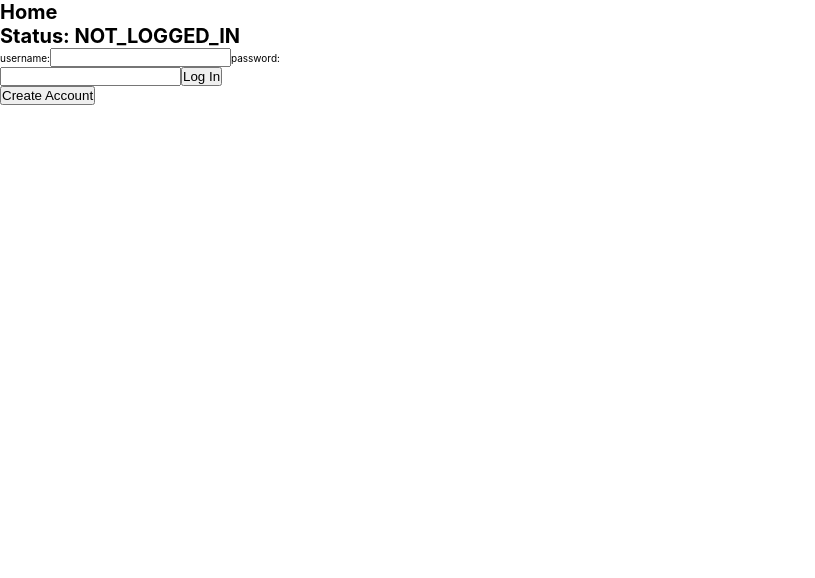
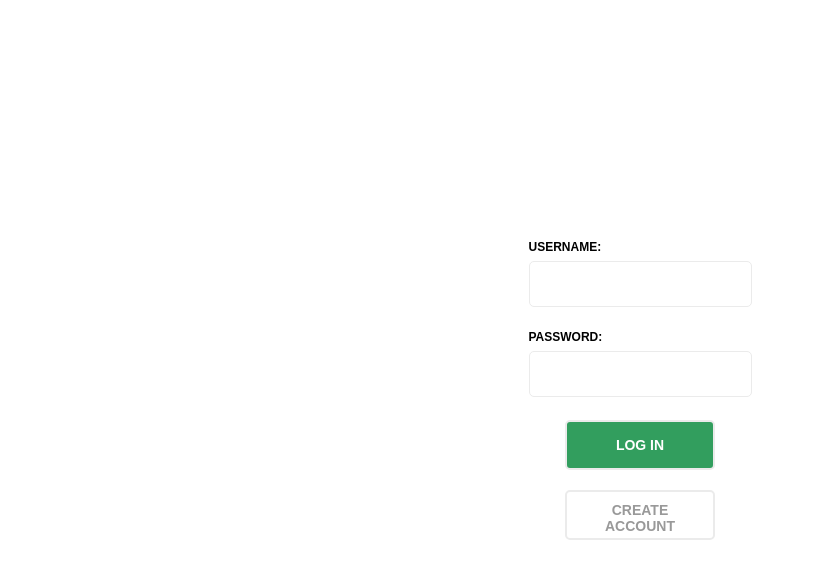
Before and after one commit to chimi-aku/store, a React (Create React App) app: page / in a window 1280 px wide. Shown: the top 578 px of the page, without its empty margins (0-815 px from the left). Built offline with nearby package versions, Linux system fonts and the light colour scheme.

Commit message:
style logiing, registration and strore form

```diff
--- a/public/index.html
+++ b/public/index.html
@@ -15,6 +15,7 @@
       user's mobile device or desktop. See https://developers.google.com/web/fundamentals/web-app-manifest/
     -->
     <link rel="manifest" href="%PUBLIC_URL%/manifest.json" />
+
     <!--
       Notice the use of %PUBLIC_URL% in the tags above.
       It will be replaced with the URL of the `public` folder during the build.
--- a/src/components/App.js
+++ b/src/components/App.js
@@ -7,6 +7,7 @@ import HomePage from './HomePage';
 import RegistrationPage from './RegistrationPage';
 import StorePage from './StorePage';
 import ChartPage from './ChartPage';
+import MyBooksPage from './myBooksPage';
 
 //import Book from '../elements/Book'
 
@@ -35,7 +36,8 @@ class App extends Component {
         // load
 
         if (
-            typeof localStorage !== 'undefined' &&
+
+            typeof localStorage !== 'undefined' && // eslint-disable-next-line
             localStorage.getItem('users') != 'undefined'
         ) {
             let users = JSON.parse(localStorage.getItem('users'));
@@ -185,6 +187,15 @@ class App extends Component {
                                 />
                             )}
                         />
+                        <Route
+                            exact
+                            path={'/mybooks'}
+                            render={(props) => (
+                                <MyBooksPage
+                                    {...props}
+                                />
+                            )}
+                        />
                     </Switch>
                 </HashRouter>
             </div>
--- a/src/components/BooksList.js
+++ b/src/components/BooksList.js
@@ -19,6 +19,7 @@ const BookList = (props) => {
                         );
 
                 })}
+
         </div>
     );
 };
--- a/src/components/HomePage.js
+++ b/src/components/HomePage.js
@@ -41,9 +41,7 @@ class HomePage extends Component {
 
     render() {
         return (
-            <div>
-                <h1>Home</h1>
-                <h1>Status: {this.props.loggedInStatus}</h1>
+            <div className="home_page">
                 <Logging handleSuccessfulLogin={this.handleSuccessfulLogin}/>
                 <NavLink to="/register">
                     <button className="button">
--- a/src/components/Logging.js
+++ b/src/components/Logging.js
@@ -1,17 +1,16 @@
 import React, { Component } from 'react';
 
 class Logging extends Component {
-    constructor(props){
+    constructor(props) {
         super(props);
 
         this.state = {
             username: '',
             password: '',
             bookChart: [],
-            money: props.money
+            money: props.money,
         };
     }
-
 
     handleChange = (e) => {
         this.setState({
@@ -19,32 +18,45 @@ class Logging extends Component {
         });
     };
 
-    handleSubmit = e => {
+    handleSubmit = (e) => {
         e.preventDefault();
-        const {username, password, bookChart, boughtBooks, money} = this.state;
-        this.props.handleSuccessfulLogin({username, password, bookChart, boughtBooks, money});
-
-    }
+        const {
+            username,
+            password,
+            bookChart,
+            boughtBooks,
+            money,
+        } = this.state;
+        this.props.handleSuccessfulLogin({
+            username,
+            password,
+            bookChart,
+            boughtBooks,
+            money,
+        });
+    };
 
     render() {
         return (
-            <div className="logging">
-                <form onSubmit={this.handleSubmit}>
+            <form className="form" onSubmit={this.handleSubmit}>
+                <div className="input">
                     <label for="username">username:</label>
                     <input
                         type="text"
                         name="username"
                         onChange={this.handleChange}
                     />
+                </div>
+                <div className="input">
                     <label for="password">password:</label>
                     <input
                         type="password"
                         name="password"
                         onChange={this.handleChange}
                     />
-                    <button type="submit">Log In</button>
-                </form>
-            </div>
+                </div>
+                <button className="button submit_button"  type="submit">Log In</button>
+            </form>
         );
     }
 }
--- a/src/components/Registration.js
+++ b/src/components/Registration.js
@@ -1,7 +1,7 @@
 import React, { Component } from 'react';
 
 class Registration extends Component {
-    constructor(props){
+    constructor(props) {
         super(props);
 
         this.state = {
@@ -10,10 +10,9 @@ class Registration extends Component {
             confirmPassword: '',
             bookChart: [],
             boughtBooks: [],
-            money: 100
+            money: 100,
         };
     }
-
 
     handleChange = (e) => {
         this.setState({
@@ -21,38 +20,57 @@ class Registration extends Component {
         });
     };
 
-    handleSubmit = e => {
+    handleSubmit = (e) => {
         e.preventDefault();
-        const {username, password, confirmPassword, bookChart, boughtBooks, money} = this.state;
-        this.props.handleSuccessfulRegistration({username, password, confirmPassword, bookChart, boughtBooks, money});
-
-    }
+        const {
+            username,
+            password,
+            confirmPassword,
+            bookChart,
+            boughtBooks,
+            money,
+        } = this.state;
+        this.props.handleSuccessfulRegistration({
+            username,
+            password,
+            confirmPassword,
+            bookChart,
+            boughtBooks,
+            money,
+        });
+    };
 
     render() {
         return (
-            <div className="registration">
-                <form onSubmit={this.handleSubmit}>
+            <form className="form registration_form" onSubmit={this.handleSubmit}>
+                <div className="input">
                     <label for="username">username:</label>
                     <input
                         type="text"
                         name="username"
                         onChange={this.handleChange}
                     />
+                </div>
+                <div className="input">
                     <label for="password">password:</label>
                     <input
                         type="password"
                         name="password"
                         onChange={this.handleChange}
                     />
+                </div>
+                <div className="input">
                     <label for="confirmPassword">confirm password:</label>
                     <input
                         type="password"
                         name="confirmPassword"
                         onChange={this.handleChange}
                     />
-                    <button type="submit">Register</button>
-                </form>
-            </div>
+                </div>
+                <button className="button submit_button" type="submit">
+                    Register
+                </button>
+            </form>
         );
     }
 }
--- a/src/components/RegistrationPage.js
+++ b/src/components/RegistrationPage.js
@@ -37,9 +37,7 @@ class RegistrationPage extends Component {
 
     render() {
         return (
-            <div>
-                <h1>Home</h1>
-                <h1>Status: {this.props.loggedInStatus}</h1>
+            <div className="registration_page">
                 <Registration handleSuccessfulRegistration={this.handleSuccessfulRegistration}/>
                 <NavLink to="/">
                     <button className="button">
@@ -52,3 +50,8 @@ class RegistrationPage extends Component {
 }
 
 export default RegistrationPage;
+
+/*
+                <h1>Home</h1>
+                <h1>Status: {this.props.loggedInStatus}</h1>
+*/
--- /dev/null
+++ b/src/components/myBooksPage.js
@@ -0,0 +1,12 @@
+import React from 'react'
+
+
+const myBooks = (props) => {
+    return (
+        <div className="myBooks_page">
+
+        </div>
+    );
+};
+
+export default myBooks;
--- a/src/styles/App.css
+++ b/src/styles/App.css
@@ -10,14 +10,219 @@ html {
 
 body {
     min-height: 100vh;
+
+    @import url('https://fonts.googleapis.com/css2?family=Poppins:wght@500;700&display=swap');
 }
 
 .App {
-  width: 34rem;
+    width: 36rem;
     min-height: 60rem;
+
+    position: absolute;
+    left: 50%;
+    top: 50%;
+    transform: translate(-50%, -50%);
 }
 
+/**************************************************************************/
+/* HOME PAGE*/
 
-.bookslist {
-  min-height: 30rem;
+.home_page {
+    width: 34rem;
+    height: 34rem;
+
+    display: flex;
+    flex-direction: column;
+    justify-content: center;
+    align-items: center;
+
+    position: absolute;
+    left: 50%;
+    top: 50%;
+    transform: translate(-50%, -50%);
+
+    background-color: #fff;
 }
+
+.form {
+    height: 25rem;
+    display: flex;
+    flex-direction: column;
+    justify-content: space-between;
+    align-items: center;
+}
+
+.input {
+    display: flex;
+    flex-direction: column;
+}
+
+.input label {
+    font-weight: bold;
+    font-size: 1.2rem;
+    text-transform: uppercase;
+    margin-bottom: 7px;
+    font-family: 'Poppins', sans-serif;
+}
+
+.input input {
+    box-sizing: border-box;
+    border: 1px solid #ebebeb;
+    padding: 14px 20px;
+    border-radius: 5px;
+    -moz-border-radius: 5px;
+    -webkit-border-radius: 5px;
+    -o-border-radius: 5px;
+    -ms-border-radius: 5px;
+    font-size: 14px;
+    font-family: 'Poppins', sans-serif;
+}
+
+.button {
+    width: 15rem;
+    height: 5rem;
+    margin-bottom: 2rem;
+    font-family: 'Poppins', sans-serif;
+    font-weight: bold;
+    font-size: 14px;
+    padding: 1rem;
+    border: none;
+    cursor: pointer;
+    text-transform: uppercase;
+    border-radius: 5px;
+    -moz-border-radius: 5px;
+    -webkit-border-radius: 5px;
+    -o-border-radius: 5px;
+    -ms-border-radius: 5px;
+    outline: none;
+
+    background: #fff;
+    color: #999;
+    border: 2px solid #ebebeb;
+}
+
+.submit_button {
+    background: #329e5e;
+    color: #fff;
+}
+
+.submit_button:hover {
+    background-color: #267747;
+}
+
+/**************************************************************************/
+/* REGISTRATION PAGE */
+
+.registration_page {
+    width: 34rem;
+    height: 50rem;
+
+    display: flex;
+    flex-direction: column;
+    justify-content: center;
+    align-items: center;
+
+    position: absolute;
+    left: 50%;
+    top: 50%;
+    transform: translate(-50%, -50%);
+
+    background-color: #fff;
+}
+
+.registration_form {
+    height: 35rem;
+}
+
+/**************************************************************************/
+/* Store Page */
+
+.store_page {
+    width: 36rem;
+    min-height: 64rem;
+
+    display: flex;
+    flex-direction: column;
+    justify-content: flex-start;
+    align-items: center;
+}
+
+.store_header {
+    width: 100%;
+    margin-bottom: 2rem;
+    margin-top: 2rem;
+    max-height: 6rem;
+
+    display: flex;
+    justify-content: space-around;
+    align-items: center;
+
+    font-size: 1.2rem;
+    font-family: 'Poppins', sans-serif;
+    text-transform: uppercase;
+}
+
+.money_box {
+    width: 10rem;
+
+    display: flex;
+    flex-direction: column;
+    align-items: center;
+    justify-content: space-between;
+
+    font-size: 1.6rem;
+    font-weight: bold;
+}
+
+.money_box p {
+    display: block;
+    padding: 0.2rem;
+}
+
+.chart_button {
+    width: 10rem;
+    height: 4rem;
+    margin: 0;
+    font-size: 1.2rem;
+}
+
+.search_section {
+    max-height: 5rem;
+    margin-bottom: 5rem;
+}
+
+.store_form {
+  display: flex;
+  justify-content: space-around;
+  align-items: center;
+}
+
+.searchBook_input {
+  box-sizing: border-box;
+  border: 1px solid #ebebeb;
+  padding: 14px 20px;
+  border-radius: 5px;
+  -moz-border-radius: 5px;
+  -webkit-border-radius: 5px;
+  -o-border-radius: 5px;
+  -ms-border-radius: 5px;
+  font-size: 14px;
+  font-family: 'Poppins', sans-serif;
+}
+
+.searchBook_button {
+  width: 10rem;
+  height: 5rem;
+  margin: 0;
+  font-size: 1.2rem;
+}
+
+.book_list {
+    width: 35rem;
+    max-height: 50rem;
+
+    display: flex;
+    flex-direction: column;
+
+
+}
```
Also changed, not shown: src/components/StorePage.js (+23 -12 lines). Lines whose indentation alone changed are shown as unchanged.
